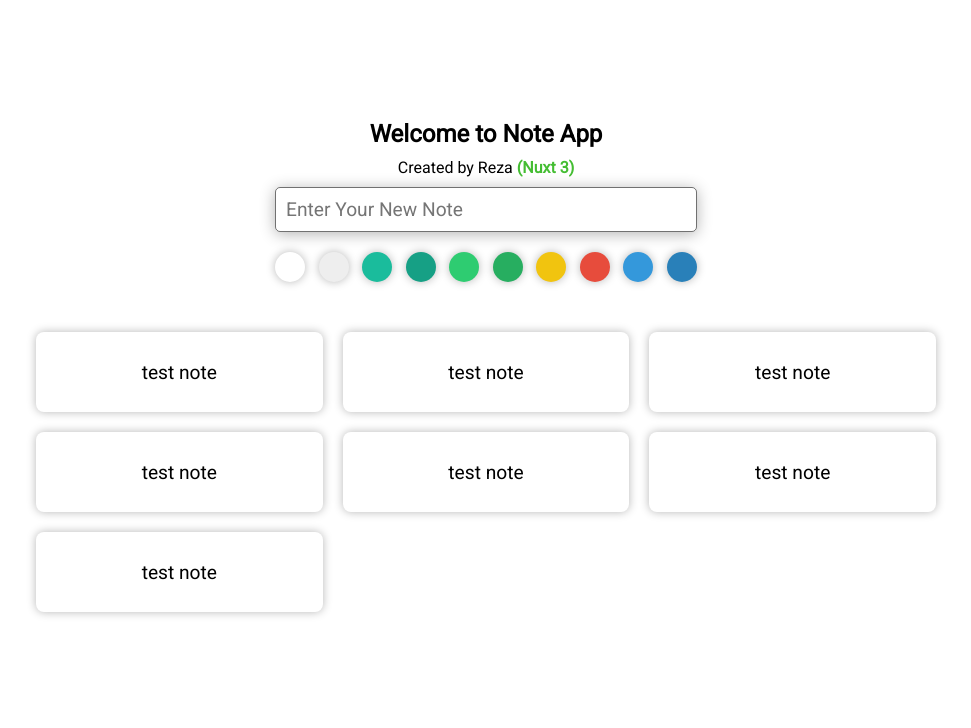
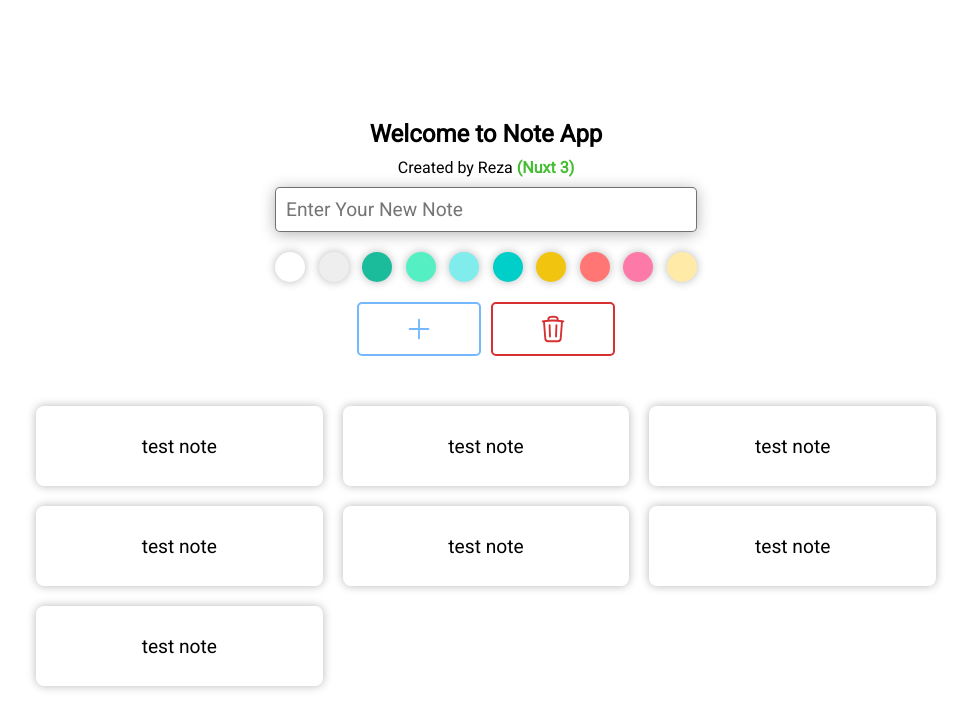
Before and after one commit to Reza-Golnari/Note-App, a Nuxt app: page / in a window 1280 px wide. Shown: the top 728 px of the page, without its empty margins (154-1125 px from the left). Built offline with nearby package versions, Linux system fonts and the light colour scheme.

Commit message:
Handling delete note

```diff
--- a/app.vue
+++ b/app.vue
@@ -7,6 +7,8 @@
         type="text"
         class="container__add-note-box__input"
         placeholder="Enter Your New Note"
+        ref="noteInput"
+        v-model="noteText"
       />
       <div class="container__add-note-box__color-container">
         <span
@@ -26,17 +28,17 @@
         </span>
         <span
           class="container__add-note-box__color-container__color"
-          style="--clr: #16a085"
+          style="--clr: #55efc4"
         >
         </span>
         <span
           class="container__add-note-box__color-container__color"
-          style="--clr: #2ecc71"
+          style="--clr: #81ecec"
         >
         </span>
         <span
           class="container__add-note-box__color-container__color"
-          style="--clr: #27ae60"
+          style="--clr: #00cec9"
         >
         </span>
         <span
@@ -46,19 +48,59 @@
         </span>
         <span
           class="container__add-note-box__color-container__color"
-          style="--clr: #e74c3c"
+          style="--clr: #ff7675"
         >
         </span>
         <span
           class="container__add-note-box__color-container__color"
-          style="--clr: #3498db"
+          style="--clr: #fd79a8"
         >
         </span>
         <span
           class="container__add-note-box__color-container__color"
-          style="--clr: #2980b9"
+          style="--clr: #ffeaa7"
         >
         </span>
+      </div>
+      <div class="container__add-note-box__btn-container">
+        <button
+          class="container__add-note-box__btn-container__btn container__add-note-box__btn-container__add-btn"
+          ref="addNoteBtn"
+        >
+          <svg
+            xmlns="http://www.w3.org/2000/svg"
+            fill="none"
+            viewBox="0 0 24 24"
+            stroke-width="1.5"
+            stroke="currentColor"
+            class="w-6 h-6"
+          >
+            <path
+              stroke-linecap="round"
+              stroke-linejoin="round"
+              d="M12 4.5v15m7.5-7.5h-15"
+            />
+          </svg>
+        </button>
+        <button
+          class="container__add-note-box__btn-container__btn container__add-note-box__btn-container__delete-btn"
+          ref="deleteNoteBtn"
+        >
+          <svg
+            xmlns="http://www.w3.org/2000/svg"
+            fill="none"
+            viewBox="0 0 24 24"
+            stroke-width="1.5"
+            stroke="currentColor"
+            class="w-6 h-6"
+          >
+            <path
+              stroke-linecap="round"
+              stroke-linejoin="round"
+              d="M14.74 9l-.346 9m-4.788 0L9.26 9m9.968-3.21c.342.052.682.107 1.022.166m-1.022-.165L18.16 19.673a2.25 2.25 0 01-2.244 2.077H8.084a2.25 2.25 0 01-2.244-2.077L4.772 5.79m14.456 0a48.108 48.108 0 00-3.478-.397m-12 .562c.34-.059.68-.114 1.022-.165m0 0a48.11 48.11 0 013.478-.397m7.5 0v-.916c0-1.18-.91-2.164-2.09-2.201a51.964 51.964 0 00-3.32 0c-1.18.037-2.09 1.022-2.09 2.201v.916m7.5 0a48.667 48.667 0 00-7.5 0"
+            />
+          </svg>
+        </button>
       </div>
     </section>
     <section class="container__note-container">
@@ -87,7 +129,30 @@
   </div>
 </template>
 
-<script setup></script>
+<script setup>
+let noteText = ref("");
+let noteBg = ref("#fff");
+const noteInput = ref(null);
+const addNoteBtn = ref(null);
+const deleteNoteBtn = ref(null);
+
+onMounted(() => {
+  // noteInput.value.focus();
+  const colorList = document.querySelectorAll(
+    ".container__add-note-box__color-container__color"
+  );
+  colorList.forEach((color) => {
+    color.addEventListener("click", (e) => {
+      noteBg.value = e.target.style.getPropertyValue("--clr");
+    });
+  });
+
+  deleteNoteBtn.value.addEventListener("click", () => {
+    noteText.value = "";
+    noteBg.value = "#fff";
+  });
+});
+</script>
 
 <style>
 .container {
@@ -120,6 +185,7 @@
   border-radius: 5px;
   box-shadow: 0 2px 15px #0000004d;
   font-size: 1.2rem;
+  background-color: v-bind(noteBg);
 }
 
 .container__add-note-box__color-container {
@@ -164,4 +230,45 @@
   justify-content: center;
   align-items: center;
 }
+
+.container__add-note-box__btn-container {
+  margin-top: 10px;
+  width: clamp(250px, 400px, 400px);
+  display: flex;
+  align-items: center;
+  justify-content: center;
+  gap: 10px;
+}
+.container__add-note-box__btn-container__btn {
+  all: unset;
+  width: 100px;
+  padding: 10px;
+  border: 2px solid #74b9ff;
+  display: flex;
+  align-items: center;
+  justify-content: center;
+  border-radius: 5px;
+  color: #74b9ff;
+  cursor: pointer;
+  transition: 0.2s;
+}
+
+.container__add-note-box__btn-container__btn:hover {
+  background-color: #74b9ff;
+  color: #fff;
+}
+
+.container__add-note-box__btn-container__delete-btn {
+  border-color: #d63031;
+  color: #d63031;
+}
+
+.container__add-note-box__btn-container__delete-btn:hover {
+  background-color: #d63031;
+  color: #fff;
+}
+
+.container__add-note-box__btn-container__btn svg {
+  width: 30px;
+}
 </style>
```
